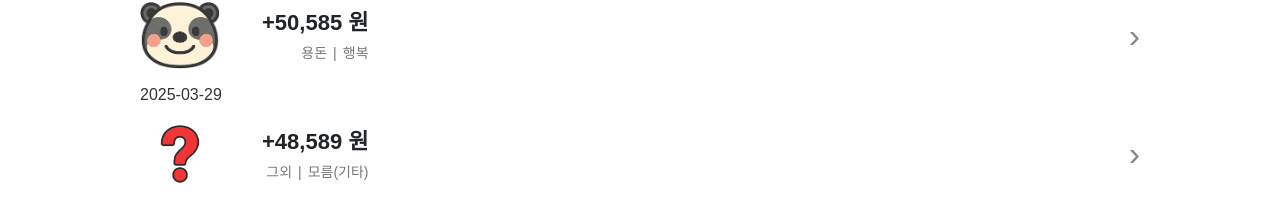
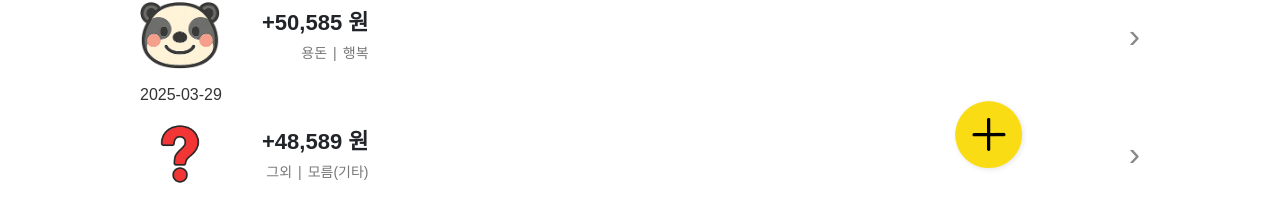
Before and after one commit to hellozo0/Gulp, a Vue app in the folder gulp-web/: page /history in a window 1280 px wide. Shown: the part 424-628 px from the top of the page. Built offline with nearby package versions, Linux system fonts and the light colour scheme; data requests are answered from the project's data file; what v-calendar would draw is missing.

Commit message:
feat : 전체 보기 뷰에 퀵 버튼 추가

```diff
--- a/gulp-web/src/components/QuickButton.vue
+++ b/gulp-web/src/components/QuickButton.vue
@@ -30,8 +30,8 @@ const handleClick = () => {
 }
 
 .quick-button img {
-  width: 60px;
-  height: 60px;
+  width: 80px;
+  height: 80px;
 }
 
 .quick-button:hover {
--- a/gulp-web/src/pages/History.vue
+++ b/gulp-web/src/pages/History.vue
@@ -227,6 +227,13 @@
           </li>
         </ul>
       </div>
+      <div class="create-container">
+        <QuickButton @togglePopup="toggleQuickCreate" />
+        <QuickCreate
+          :showQuickCreate="showQuickCreate"
+          @togglePopup="toggleQuickCreate"
+        />
+      </div>
     </div>
   </main>
   <TransactionModal
@@ -247,11 +254,19 @@ import stress from '@/assets/images/stress.png';
 import duty from '@/assets/images/duty.png';
 import regret from '@/assets/images/regret.png';
 import what from '@/assets/images/question.png';
+import QuickButton from '@/components/QuickButton.vue';
+import QuickCreate from '@/components/QuickCreate.vue';
 import { useBudgetStore } from '@/stores/budgetStore.js';
 import { computed } from 'vue';
 import TransactionModal from '@/components/TransactionModal.vue';
 
 const selectedItem = ref(null);
+
+//퀵 팝업
+const showQuickCreate = ref(false);
+const toggleQuickCreate = () => {
+  showQuickCreate.value = !showQuickCreate.value;
+};
 
 const budgetStore = useBudgetStore();
 const isOpen = ref(false);
@@ -890,4 +905,11 @@ const editItem = (item) => {
   background-color: #fffbe6;
   border-color: #ffc800;
 }
+
+.create-container {
+  position: fixed;
+  bottom: 200px;
+  right: 250px;
+  z-index: 1000;
+}
 </style>
--- a/gulp-web/src/pages/Home.vue
+++ b/gulp-web/src/pages/Home.vue
@@ -192,8 +192,8 @@ select:hover {
 
 .create-container {
   position: fixed;
-  bottom: 50px;
-  right: 100px;
+  bottom: 200px;
+  right: 250px;
   z-index: 1000;
 }
 </style>
```
